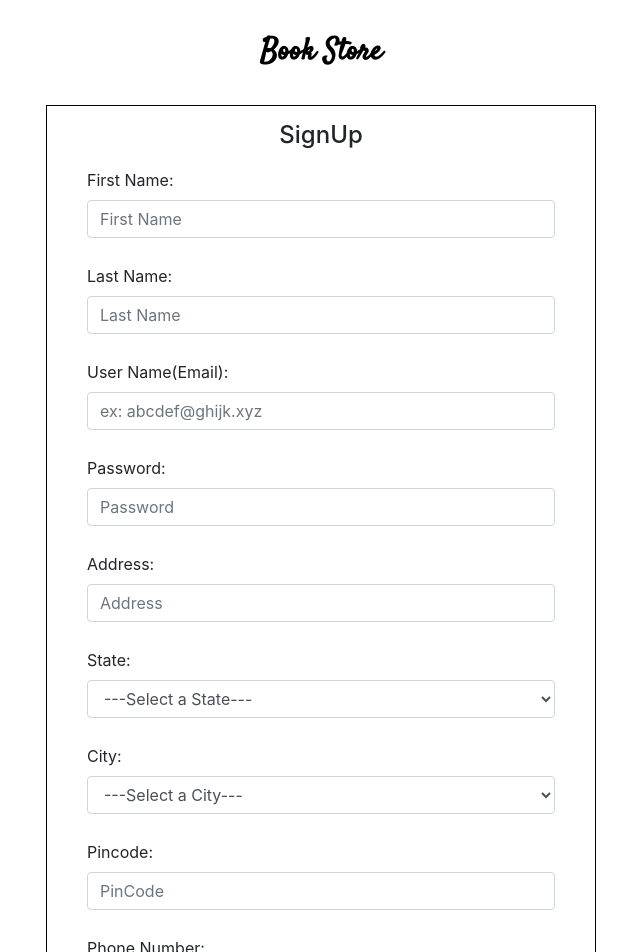
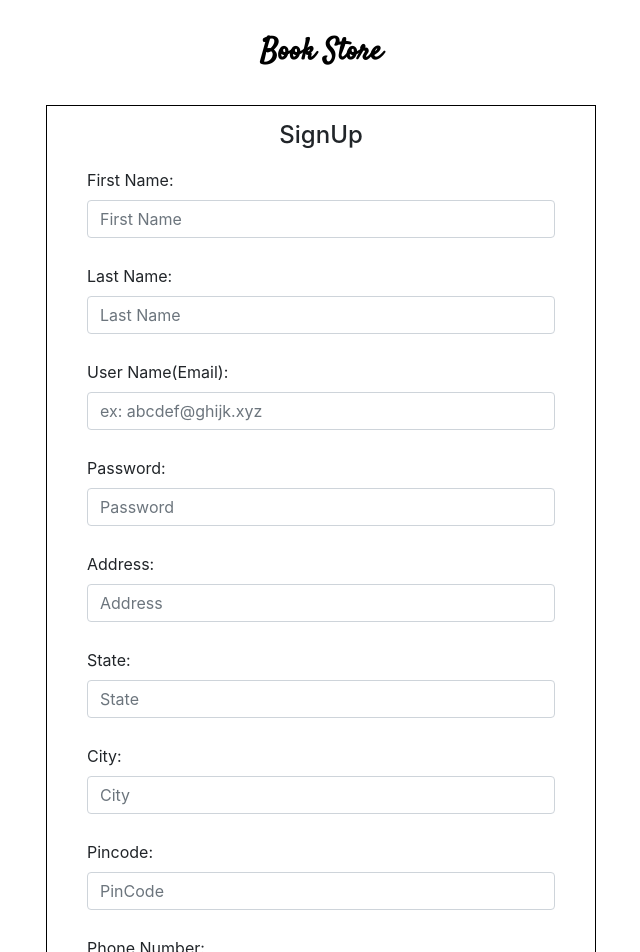
Before and after one commit to tadikamalla23/Online_Book_Store, a React (Create React App) app in the folder client/: page /register in a window 1280 px wide. Shown: the top 952 px of the page, without its empty margins (319-959 px from the left). Built offline with nearby package versions, Linux system fonts and the light colour scheme; no server answers; a web font is replaced by a local one.

Commit message:
Correct SIngup page

```diff
--- a/client/src/Component/Register/Register.js
+++ b/client/src/Component/Register/Register.js
@@ -75,8 +75,8 @@ class Register extends React.Component{
               break;
               case 'pincode':
               errors.pincode =
-                value.length < 6
-                  ? 'Pincode must be atleast 6 Numbers long!'
+                value.length < 5
+                  ? 'Pincode must be atleast 5 Numbers long!'
                   : '';
 
               break;
@@ -146,21 +146,21 @@ class Register extends React.Component{
                         <form onSubmit={this.handleSubmit}>
                             <div className="form-group">
                                 <label htmlFor="firstName" className="float-left">First Name:</label>
-                                <input id="firstName" value={this.state.email} type="text" className="form-control" onChange={this.handleChange} placeholder="First Name" required/>
+                                <input id="firstName" value={this.state.firstName} type="text" className="form-control" onChange={this.handleChange} placeholder="First Name" required/>
                                 <div className="float-right error">
                                 {errors.firstName.length > 0 &&
                                     <span className='error'>{errors.firstName}</span>}</div>
                             </div>
                             <div className="form-group">
                                 <label htmlFor="lastName" className="float-left">Last Name:</label>
-                                <input id="lastName" value={this.state.email} type="text" className="form-control" onChange={this.handleChange} placeholder="Last Name" required/>
+                                <input id="lastName" value={this.state.lastName} type="text" className="form-control" onChange={this.handleChange} placeholder="Last Name" required/>
                                 <div className="float-right error">
                                 {errors.lastName.length > 0 &&
                                     <span className='error'>{errors.lastName}</span>}</div>
                             </div>
                             <div className="form-group">
                                 <label htmlFor="userName" className="float-left">User Name(Email):</label>
-                                <input id="userName" value={this.state.username} type="text" className="form-control" onChange={this.handleChange} placeholder="ex: abcdef@ghijk.xyz" required/>
+                                <input id="userName" value={this.state.userName} type="text" className="form-control" onChange={this.handleChange} placeholder="ex: abcdef@ghijk.xyz" required/>
                                 <div className="float-right error">
                                 {errors.userName.length > 0 &&
                                     <span className='error'>{errors.userName}</span>}</div>
@@ -180,6 +180,13 @@ class Register extends React.Component{
                                     <span className='error'>{errors.address}</span>}</div>
                             </div>
                             <div className="form-group">
+                                <label htmlFor="state" className="float-left">State:</label>
+                                <input id="state" value={this.state.state} type="text" className="form-control" onChange={this.handleChange} placeholder="State" required/>
+                                <div className="float-right error">
+                                {errors.state.length > 0 &&
+                                    <span className='error'>{errors.state}</span>}</div>
+                            </div>
+                            {/* <div className="form-group">
                             <label htmlFor="state" className="float-left">State:</label>
                                 <select id="state" value= {this.state.state} onChange={this.handleChange} className="form-control" required>
                                     <option>---Select a State---</option>
@@ -187,8 +194,15 @@ class Register extends React.Component{
                                     <option value = "Andhra Pradesh">Andhra Pradesh</option>
                                     <option value = "Tamil Nadu">Tamil Nadu</option>
                                 </select>
+                            </div> */}
+                            <div className="form-group">
+                                <label htmlFor="city" className="float-left">City:</label>
+                                <input id="city" value={this.state.city} type="text" className="form-control" onChange={this.handleChange} placeholder="City" required/>
+                                <div className="float-right error">
+                                {errors.city.length > 0 &&
+                                    <span className='error'>{errors.city}</span>}</div>
                             </div>
-                            <div className="form-group">
+                            {/* <div className="form-group">
                             <label htmlFor="city" className="float-left">City:</label>
                                 <select id="city" value= {this.state.city} onChange={this.handleChange} className="form-control" required>
                                     <option>---Select a City---</option>
@@ -196,7 +210,7 @@ class Register extends React.Component{
                                     <option value = "Vizaq">Vizaq</option>
                                     <option value = "Chennai">Chennai</option>
                                 </select>
-                            </div>
+                            </div> */}
                             <div className="form-group">
                                 <label htmlFor="pincode" className="float-left">Pincode:</label>
                                 <input id="pincode" value={this.state.pincode} type="number" className="form-control" onChange={this.handleChange} placeholder="PinCode" required/>
```
